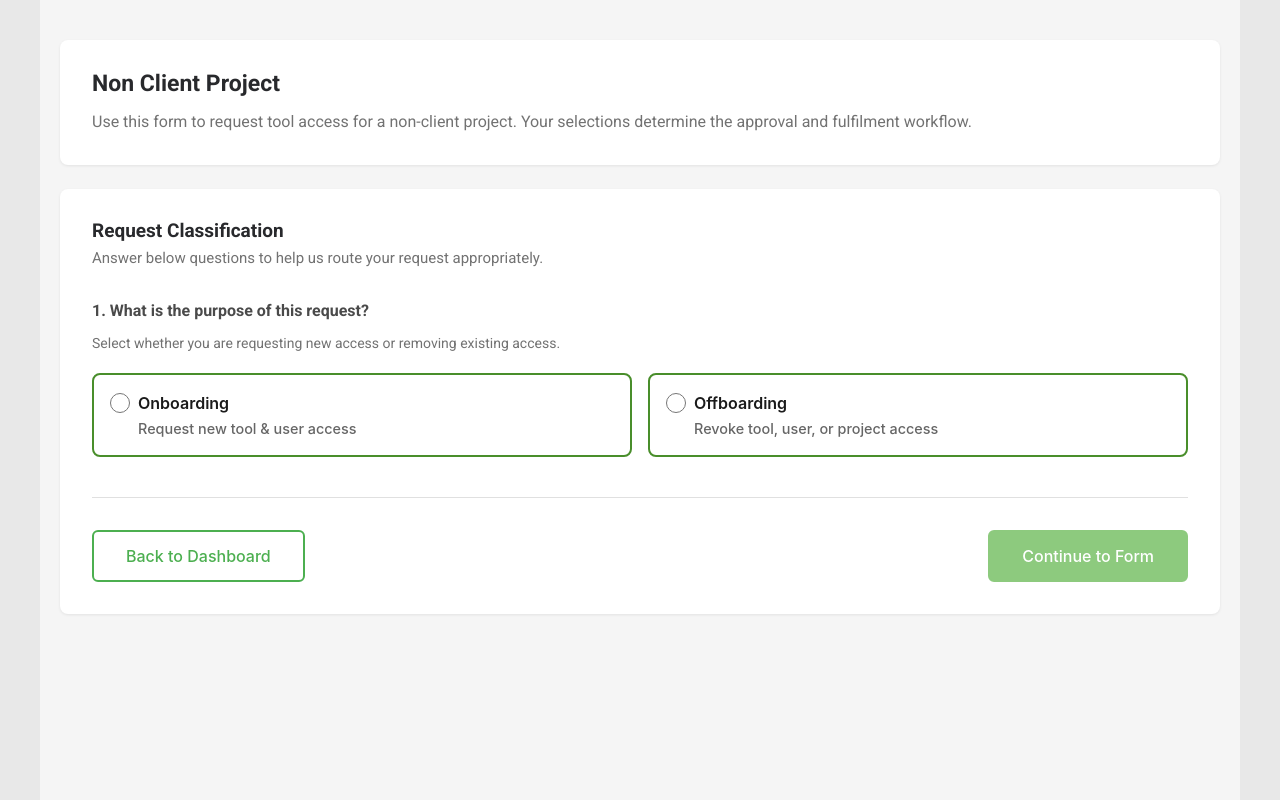
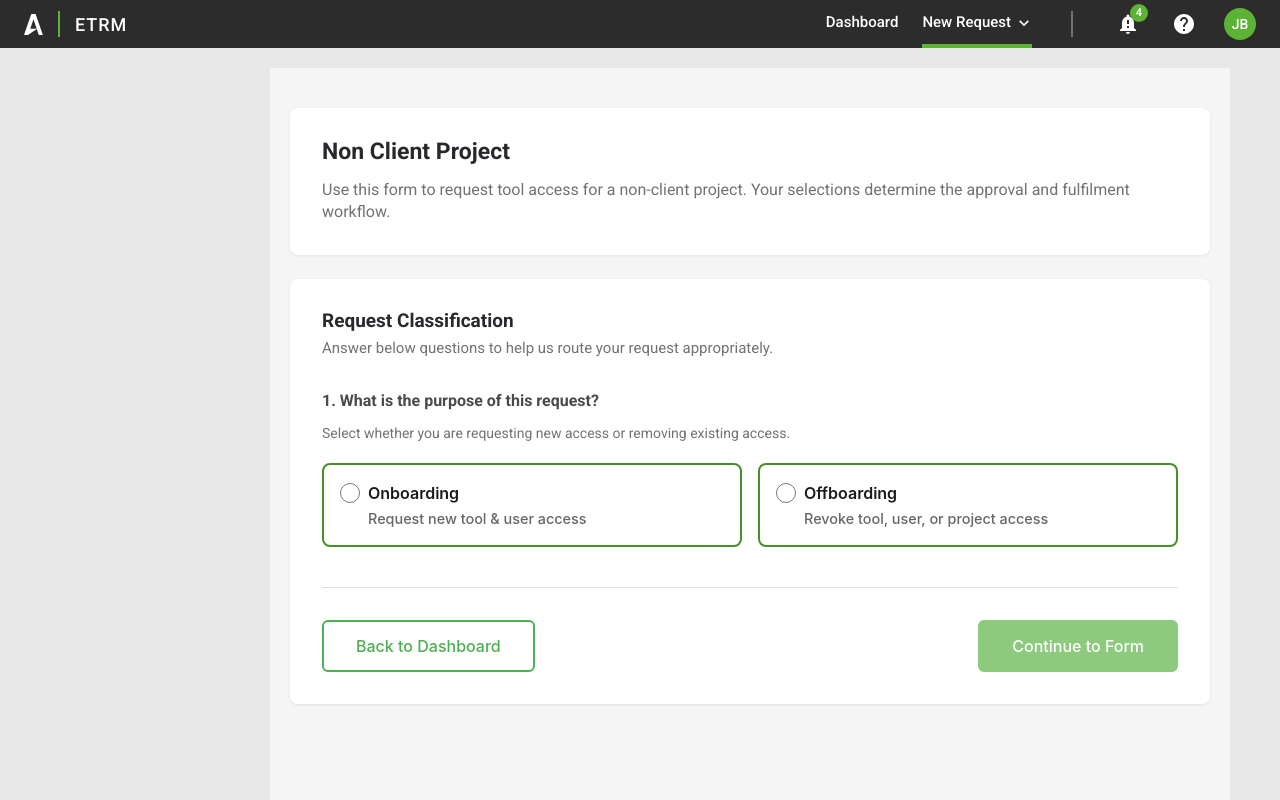
Before and after one commit to SaiNetha9966/supprortETRM, a React (Vite) app: page / in a window 1280 px wide. Built offline with nearby package versions, Linux system fonts and the light colour scheme.

Commit message:
actions ate wokrking

```diff
--- a/src/app/App.tsx
+++ b/src/app/App.tsx
@@ -39,9 +39,6 @@ export default function App() {
   const handleContinue = () => {
     console.log('Continue clicked from step:', currentStep);
     switch (currentStep) {
-      case 'newclient-intro':
-        setCurrentStep('project-details');
-        break;
       case 'project-details':
         setCurrentStep('tool-configuration');
         setPageTittle('Tool Configuration');
@@ -70,6 +67,9 @@ export default function App() {
       case 'review-submit':
         setCurrentStep('project-details');
         break;
+      case 'newclient-intro':
+        setCurrentStep('project-details');
+        break;
     }
   };
 
@@ -86,40 +86,44 @@ export default function App() {
       case 'review-submit':
         setCurrentStep('access-approval');
         break;
+      case 'project-details':
+        setCurrentStep('newclient-intro');
+        break;
+      default:
+        break;
     }
   };
 
 
   return (
     <div className={styles.app}>
+      <Header onMenuToggle={toggleSidebar} />
       {
-        currentStep === 'newclient-intro' && (
-          <NonClientProjectForm onContinue={handleContinue} />
+        currentStep !== 'newclient-intro' && (
+          <Sidebar isOpen={sidebarOpen} onClose={closeSidebar} currentStep={currentStep} />
         )
       }
-
-      {
-        currentStep !== 'newclient-intro' && (
-          <>
-            <Header onMenuToggle={toggleSidebar} />
-            <Sidebar isOpen={sidebarOpen} onClose={closeSidebar} currentStep={currentStep} />
-          </>
-
-        )
-
-      }
-
       <main className={styles.mainContent}>
         <div className={styles.contentWrapper}>
           {
-            currentStep !== 'newclient-intro' && (<ProjectSetup pageTittle={pageTittle} pageDesc={pageDesc} />
-            )}
+            currentStep !== 'newclient-intro' && (
+              <ProjectSetup pageTittle={pageTittle} pageDesc={pageDesc} />
+
+            )
+          }
+
+          {/* step 0: new client intro */}
+          {currentStep === 'newclient-intro' && (
+            <>
+              <NonClientProjectForm onContinue={handleContinue} />
+            </>
+          )}
 
           {/* Step 1: Project Details */}
           {currentStep === 'project-details' && (
             <>
               <ProjectDetails />
-              <ActionButtons onDiscard={handleDiscard} onContinue={handleContinue} isContinueDisabled={true} />
+              <ActionButtons onDiscard={handleBack} onContinue={handleContinue} isContinueDisabled={true} />
             </>
           )}
 
```
